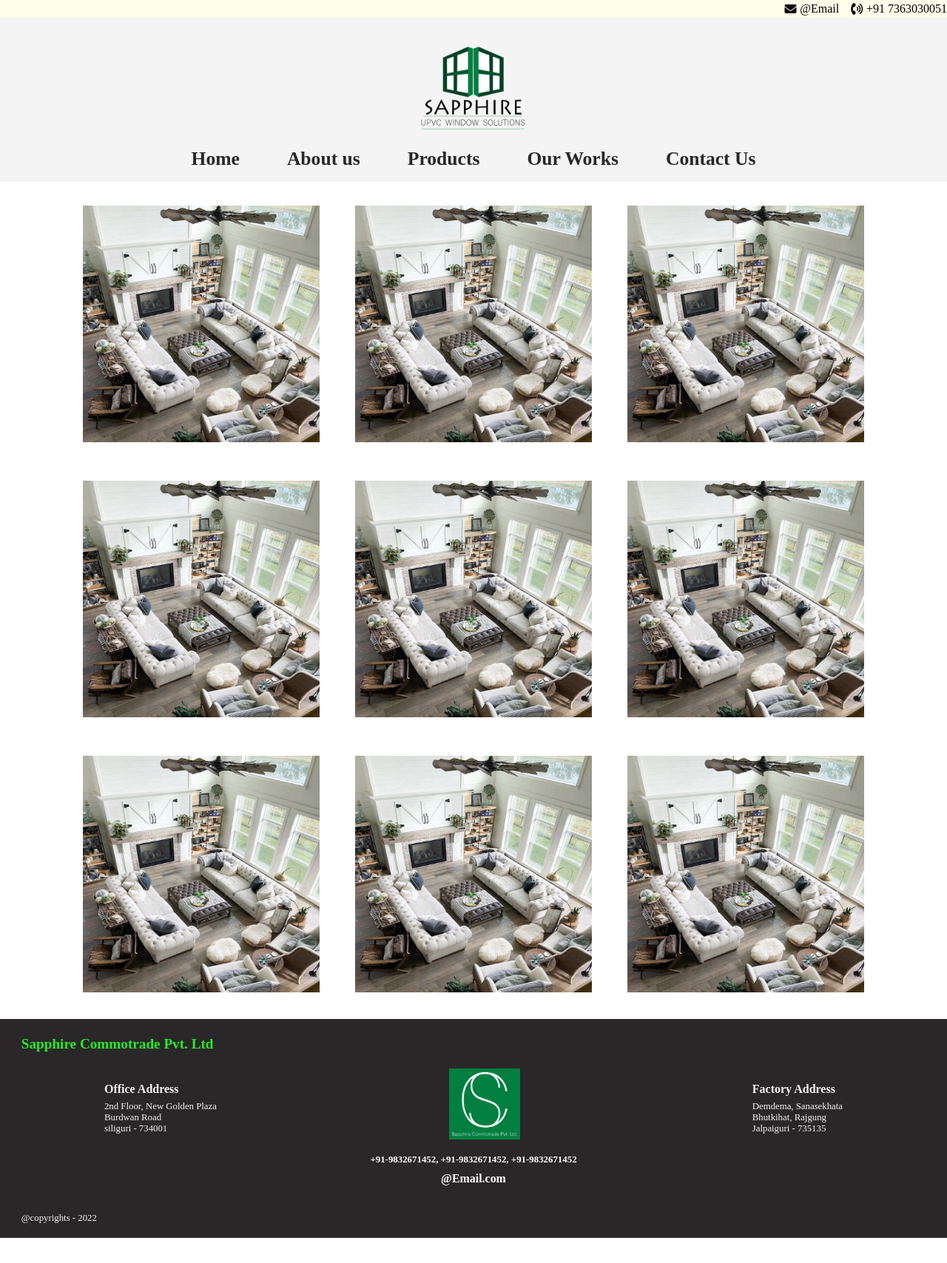
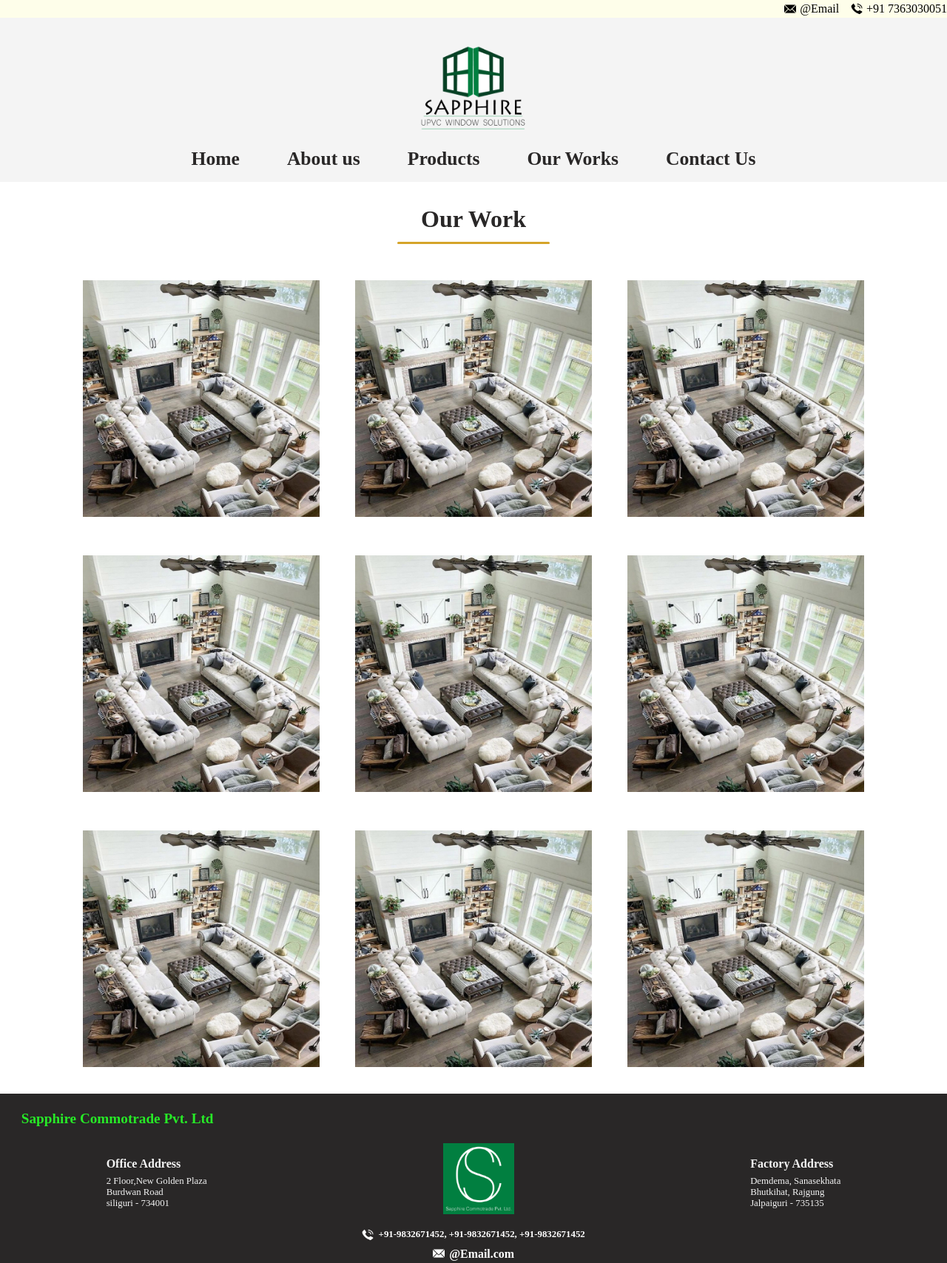
Before and after one commit to ramantamang777/Sapphire2, a plain HTML site: page ourwork.html in a window 1280 px wide. Shown: the top 1708 px of the page at 74% size. Before the commit the page ends 1674 px from the top, so only its background shows below. Drawn offline with nearby package versions, Linux system fonts and the light colour scheme; a web font is replaced by a local one.

Commit message:
Update ourwork.html

```diff
--- a/ourwork.html
+++ b/ourwork.html
@@ -21,8 +21,8 @@
 <body>
     <header>
         <div class="head">
-            <p><i class="fa-solid fa-envelope"></i>@Email</p>
-            <p><i class="fa-solid fa-phone-volume"></i>+91 7363030051</p>
+            <p><img src="./images/email.png" alt="">@Email</p>
+            <p><img src="./images/telephone.png" alt="">+91 7363030051</p>
         </div>
     </header>
 
@@ -33,7 +33,6 @@
 
         <div id="headNavOpen" class="head-nav">
             <h2>Sapphire</h2>
-
             <button id="navBarOpen">| | |</button>
         </div>
         <div id="navBar" class="nav">
@@ -46,6 +45,12 @@
             </ul>
         </div>
     </nav>
+
+    <div class="ourwork1">
+        <div class="ourworkh1">
+            <h2>Our Work</h2>
+        </div>
+    </div>
 
     <section class="ourwork">
         <div class="row-ourwork">
@@ -97,7 +102,7 @@
             <div class="footer-ul">
                 <h4>Office Address</h4>
                 <ul>
-                    <li>2nd Floor, New Golden Plaza</li>
+                    <li>2 Floor,New Golden Plaza</li>
                     <li>Burdwan Road</li>
                     <li>siliguri - 734001</li>
                 </ul>
@@ -118,8 +123,8 @@
         </div>
 
         <div class="footerSec-row">
-            <h6> +91-9832671452, +91-9832671452, +91-9832671452 </h6>
-            <h5>@Email.com</i></h5>
+            <h6> <img src="./images/telephone.png" alt=""> +91-9832671452, +91-9832671452, +91-9832671452 </h6>
+            <h5><img src="./images/email.png" alt=""> @Email.com</h5>
         </div>
 
         <div class="footerLast">
```
